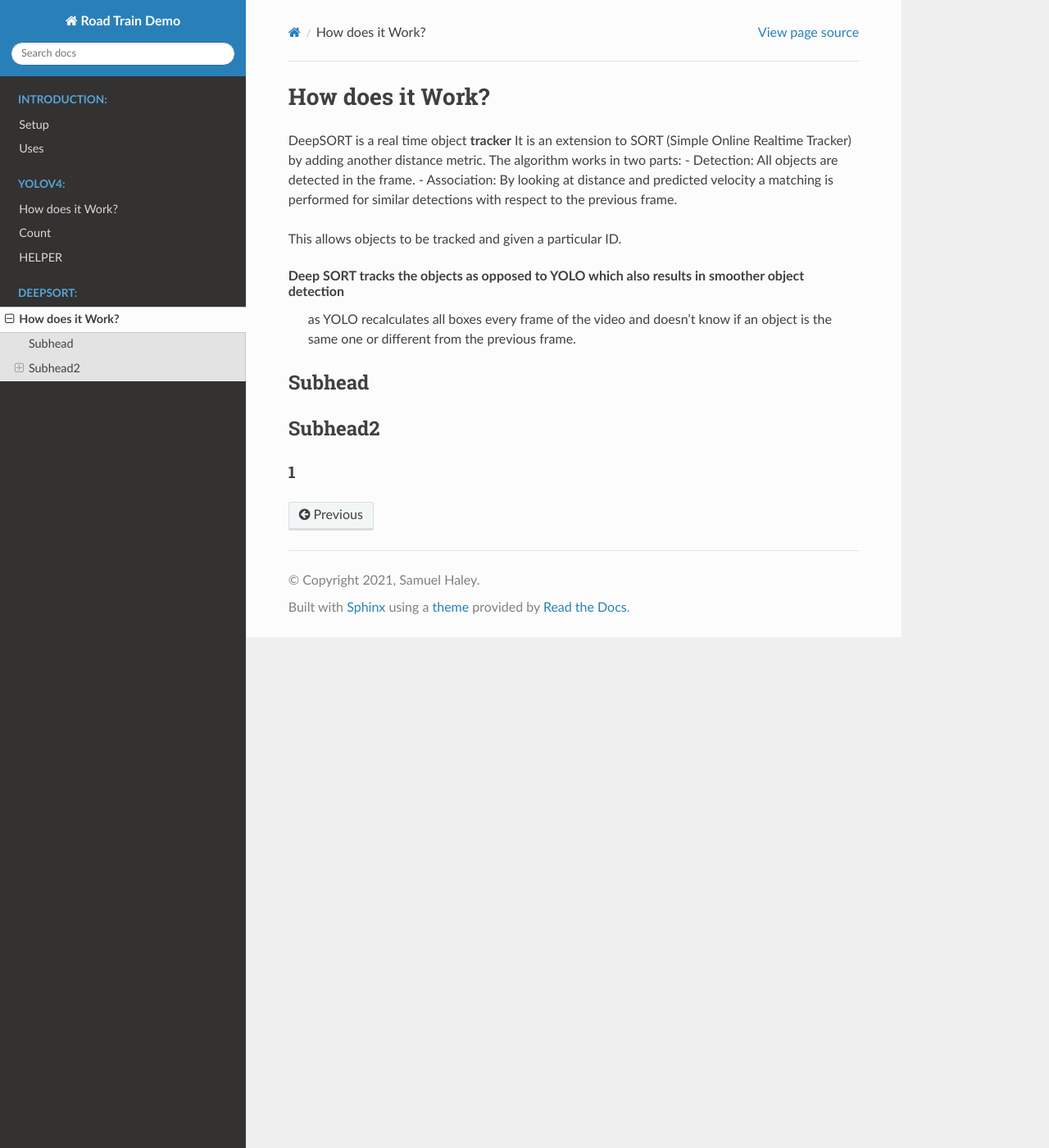
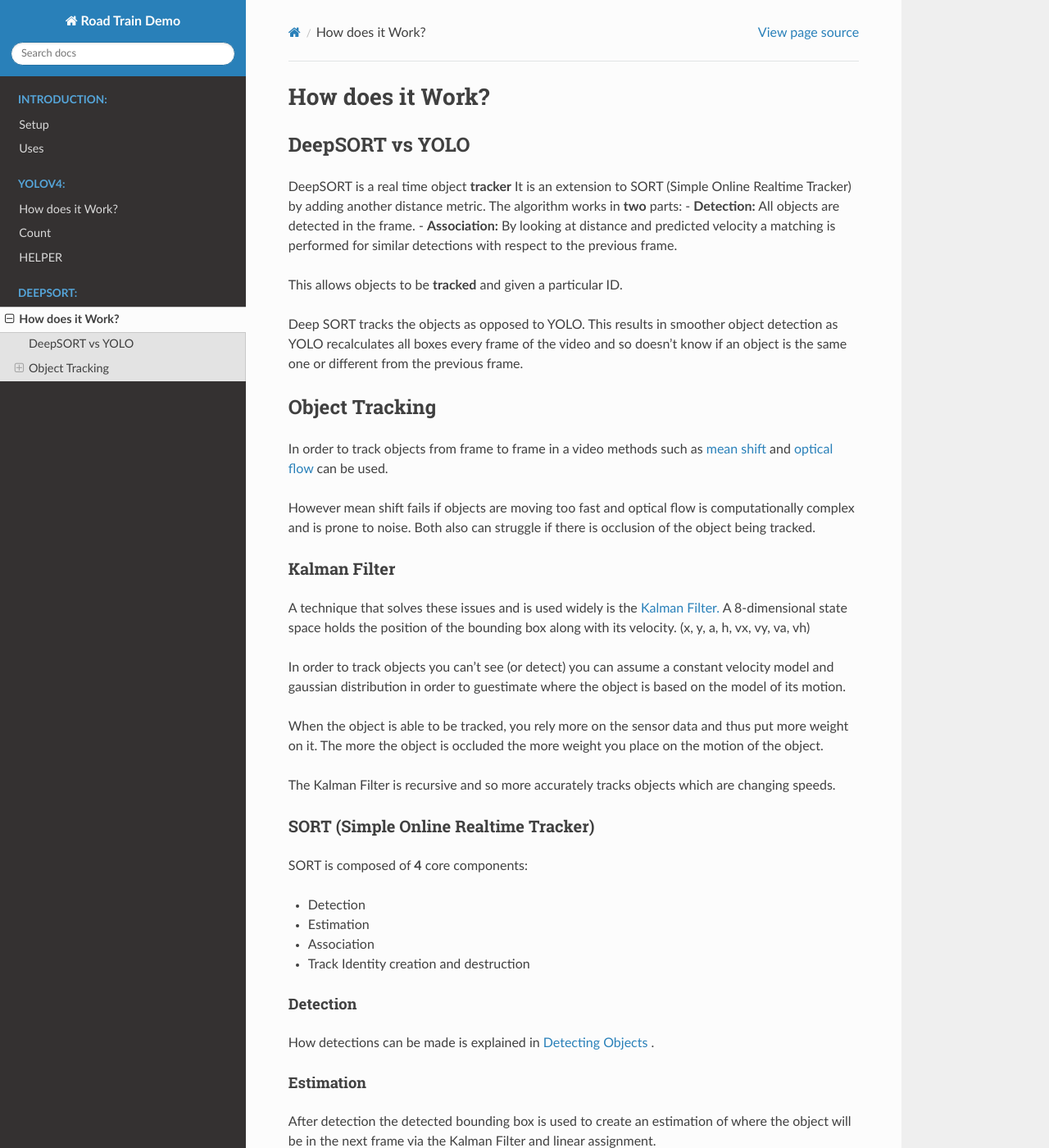
Before and after one commit to Shaley9999/Roadtrain-Demo, a Sphinx documentation site: the page built from docs/DEEPSORT/How_DEEPSORT.rst, in a window 1280 px wide and 1400 px high. Shown: the whole window at 82% size. Built offline with Sphinx 7.4.7 and the Read the Docs theme 2.0.0, drawn with Linux system fonts in a browser that asks for light colours; some of the changed text lies outside the part shown.

Commit message:
update deepsort docs

```diff
--- a/detect_video.py
+++ b/detect_video.py
@@ -127,6 +127,7 @@ def main(_argv):
             image = utils.draw_bbox(
                 frame, pred_bbox, FLAGS.info, allowed_classes=allowed_classes)
 
+        # calculate frames per second of running detections
         fps = 1.0 / (time.time() - start_time)
         print("FPS: %.2f" % fps)
         result = np.asarray(image)
@@ -136,9 +137,11 @@ def main(_argv):
         if not FLAGS.dont_show:
             cv2.imshow("result", result)
 
+        # if output flag is set, save video file
         if FLAGS.output:
             out.write(result)
 
+        # if q is pressed then exit the program
         if cv2.waitKey(1) & 0xFF == ord('q'):
             break
     cv2.destroyAllWindows()
--- a/docs/DEEPSORT/How_DEEPSORT.rst
+++ b/docs/DEEPSORT/How_DEEPSORT.rst
@@ -1,23 +1,151 @@
 How does it Work?
 ++++++++++++++++++
 
+DeepSORT vs YOLO
+=================
 DeepSORT is a real time object **tracker**
 It is an extension to SORT (Simple Online Realtime Tracker) by adding another distance metric.
-The algorithm works in two parts:
-- Detection: All objects are detected in the frame.
-- Association: By looking at distance and predicted velocity a matching is performed for similar detections with respect to the previous frame.
+The algorithm works in **two** parts:
+- **Detection:** All objects are detected in the frame.
+- **Association:** By looking at distance and predicted velocity a matching is performed for similar detections with respect to the previous frame.
 
-This allows objects to be tracked and given a particular ID.
+This allows objects to be **tracked** and given a particular ID.
 
-Deep SORT tracks the objects as opposed to YOLO which also results in smoother object detection
- as YOLO recalculates all boxes every frame of the video and doesn’t know if an object is the same one or different from the previous frame.
+Deep SORT tracks the objects as opposed to YOLO. This results in smoother object detection
+as YOLO recalculates all boxes every frame of the video and so doesn’t know if an object is the same
+one or different from the previous frame.
 
-Subhead
-==============
+Object Tracking
+================
+
+In order to track objects from frame to frame in a video
+methods such as `mean shift <https://en.wikipedia.org/wiki/Mean_shift>`_
+and `optical flow <https://en.wikipedia.org/wiki/Optical_flow>`_ can be used.
+
+However mean shift fails if objects are moving too fast and
+optical flow is computationally complex and is prone to noise.
+Both also can struggle if there is occlusion of the object being tracked.
+
+Kalman Filter
+-------------
+
+A technique that solves these issues and is used widely is the
+`Kalman Filter. <https://en.wikipedia.org/wiki/Kalman_filter>`_
+A 8-dimensional state space holds the position of the bounding box along with its velocity.
+(x, y, a, h, vx, vy, va, vh)
+
+In order to track objects you can't see (or detect) you can assume a constant
+velocity model and gaussian distribution in order to guestimate where the object
+is based on the model of its motion.
+
+When the object is able to be tracked, you rely more on the sensor data and thus
+put more weight on it. The more the object is occluded the more weight you place
+on the motion of the object.
+
+The Kalman Filter is recursive and so more accurately tracks objects which are
+changing speeds.
+
+SORT (Simple Online Realtime Tracker)
+--------------------------------------
+
+SORT is composed of **4** core components:
+
+- Detection
+- Estimation
+- Association
+- Track Identity creation and destruction
 
 
-Subhead2
-=========
+Detection
+~~~~~~~~~~~~
+How detections can be made is explained in :Doc:`Detecting Objects </YOLOv4/How_YOLO>` .
 
-1
-------------
+Estimation
+~~~~~~~~~~~
+After detection the detected bounding box is used to create an estimation of where the object will be
+in the next frame via the Kalman Filter and linear assignment.
+
+Association
+~~~~~~~~~~~~
+In assigning detections to existing targets, each target's bounding box geometry is estimated by predicting its
+new location in the latest frame. The assignment cost matrix is then computed as the IOU distance between
+each detection and all predicted boxes from the existing targets.
+
+Below is iou_matching.py.
+Note: linear_assignment.INFTY_COST = 100000::
+
+    def iou(bbox, candidates):
+        """Computer intersection over union.
+
+        Parameters
+        ----------
+        bbox : ndarray
+            A bounding box in format `(top left x, top left y, width, height)`.
+        candidates : ndarray
+            A matrix of candidate bounding boxes (one per row) in the same format
+            as `bbox`.
+
+        Returns
+        -------
+        ndarray
+            The intersection over union in [0, 1] between the `bbox` and each
+            candidate. A higher score means a larger fraction of the `bbox` is
+            occluded by the candidate.
+
+        """
+        bbox_tl, bbox_br = bbox[:2], bbox[:2] + bbox[2:]
+        candidates_tl = candidates[:, :2]
+        candidates_br = candidates[:, :2] + candidates[:, 2:]
+
+        tl = np.c_[np.maximum(bbox_tl[0], candidates_tl[:, 0])[:, np.newaxis],
+                np.maximum(bbox_tl[1], candidates_tl[:, 1])[:, np.newaxis]]
+        br = np.c_[np.minimum(bbox_br[0], candidates_br[:, 0])[:, np.newaxis],
+                np.minimum(bbox_br[1], candidates_br[:, 1])[:, np.newaxis]]
+        wh = np.maximum(0., br - tl)
+
+        area_intersection = wh.prod(axis=1)
+        area_bbox = bbox[2:].prod()
+        area_candidates = candidates[:, 2:].prod(axis=1)
+        return area_intersection / (area_bbox + area_candidates - area_intersection)
+
+
+    def iou_cost(tracks, detections, track_indices=None,
+                detection_indices=None):
+        """An intersection over union distance metric.
+
+        Parameters
+        ----------
+        tracks : List[deep_sort.track.Track]
+            A list of tracks.
+        detections : List[deep_sort.detection.Detection]
+            A list of detections.
+        track_indices : Optional[List[int]]
+            A list of indices to tracks that should be matched. Defaults to
+            all `tracks`.
+        detection_indices : Optional[List[int]]
+            A list of indices to detections that should be matched. Defaults
+            to all `detections`.
+
+        Returns
+        -------
+        ndarray
+            Returns a cost matrix of shape
+            len(track_indices), len(detection_indices) where entry (i, j) is
+            `1 - iou(tracks[track_indices[i]], detections[detection_indices[j]])`.
+
+        """
+        if track_indices is None:
+            track_indices = np.arange(len(tracks))
+        if detection_indices is None:
+            detection_indices = np.arange(len(detections))
+
+        cost_matrix = np.zeros((len(track_indices), len(detection_indices)))
+        for row, track_idx in enumerate(track_indices):
+            if tracks[track_idx].time_since_update > 1:
+                cost_matrix[row, :] = linear_assignment.INFTY_COST
+                continue
+
+            bbox = tracks[track_idx].to_tlwh()
+            candidates = np.asarray([detections[i].tlwh for i in detection_indices])
+            cost_matrix[row, :] = 1. - iou(bbox, candidates)
+        return cost_matrix
--- a/docs/YOLOv4/How_YOLO.rst
+++ b/docs/YOLOv4/How_YOLO.rst
@@ -1,4 +1,3 @@
-
 How does it Work?
 ++++++++++++
 
@@ -28,7 +27,6 @@ There are two main ways of going about object detection:
 
 Detecting Objects
 ==================
-
 The YOLO detector predicts the class of an object, its bounding boxes
 and the probability of the class of object in the bounding box.
 Each bounding box has the following parameters
@@ -146,7 +144,6 @@ Although it can be imported from libraries::
 
 Making detections
 -----------------
-
 To make detections in the first place there is an entire Convolutional Neural Network
 behind the scenes with many different types of layers and activation functions.
 cspdarknet53 has been developed as a backbone for YOLOv4 and this is what is currently used.
--- a/docs/YOLOv4/count.rst
+++ b/docs/YOLOv4/count.rst
@@ -18,7 +18,7 @@ In the main ``while True`` loop::
 
 
 
-Here is utils.count_objects()::
+Here is ``utils.count_objects()``::
 
     # function to count objects, can return total classes or count per class
     def count_objects(data, by_class=False, allowed_classes=list(read_class_names(cfg.YOLO.CLASSES).values())):
@@ -45,7 +45,7 @@ Here is utils.count_objects()::
         return counts
 
 
-In the draw_bbox function::
+In the ``draw_bbox`` function::
 
     for i in range(num_boxes):
 
--- a/object_tracker.py
+++ b/object_tracker.py
@@ -248,11 +248,10 @@ def main(_argv):
             # description
             cv2.putText(frame, bbox_mess, (int(bbox[0]), int(bbox[1]-10)), 0, 0.75, white, thickness)
 
-
         # if enable info flag then print details about each track
             if FLAGS.info:
-                print("Tracker ID: {}, Class: {}, Score: {}, BBox Coords (xmin, ymin, xmax, ymax): {}".format(str(track.track_id), class_name, n_score, (int(bbox[0]), int(bbox[1]), int(bbox[2]), int(bbox[3]))))
-
+                print("Tracker ID: {}, Class: {}, Score: {}, BBox Coords (xmin, ymin, xmax, ymax): {}".format(
+                    str(track.track_id), class_name, n_score, (int(bbox[0]), int(bbox[1]), int(bbox[2]), int(bbox[3]))))
 
             if current_track == len(scores)-1:
                 pass
@@ -273,6 +272,7 @@ def main(_argv):
         if FLAGS.output:
             out.write(result)
 
+        # if q is pressed then exit the program
         if cv2.waitKey(1) & 0xFF == ord('q'): break
     cv2.destroyAllWindows()
 
```
Also changed, not shown: 1 other file.
